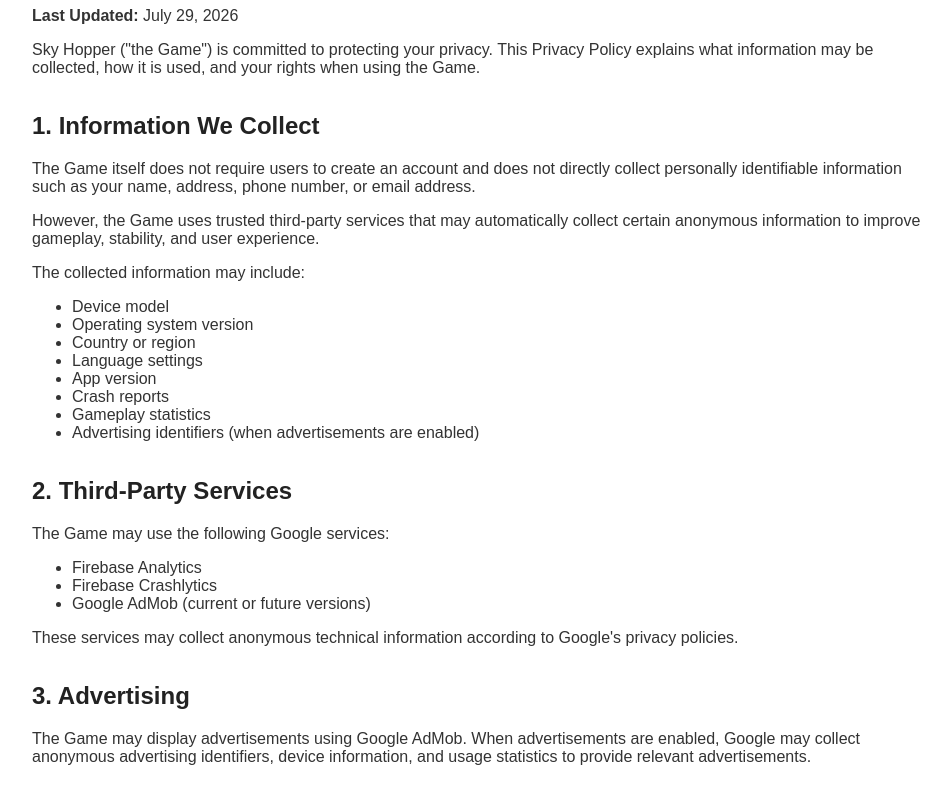
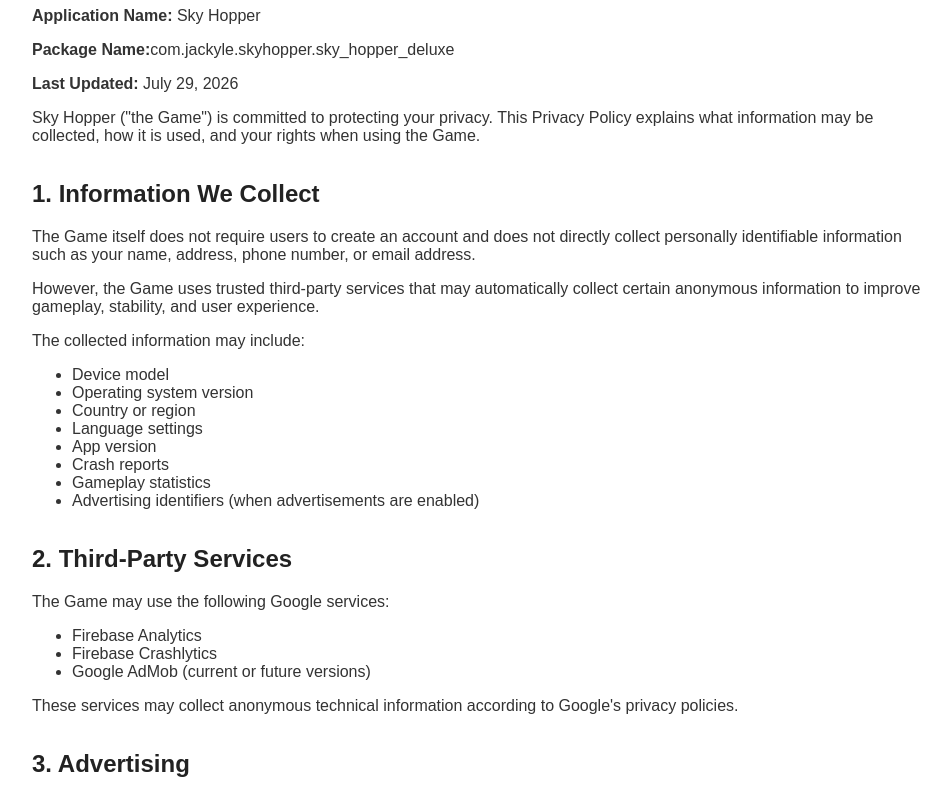
Before and after one commit to jakychan/privacy-policy, a plain HTML site: page index.html in a window 1280 px wide. Shown: the part 153-943 px from the top of the page, without its empty margins (158-1109 px from the left). Drawn offline with Linux system fonts and the light colour scheme.

Commit message:
Update index.html

```diff
--- a/index.html
+++ b/index.html
@@ -43,7 +43,9 @@
 <div class="container">
 
 <h1>Privacy Policy</h1>
+<p><strong>Application Name:</strong> Sky Hopper</p>
 
+<p><strong>Package Name:</strong>com.jackyle.skyhopper.sky_hopper_deluxe</p>
 <p><strong>Last Updated:</strong> July 29, 2026</p>
 
 <p>
```
